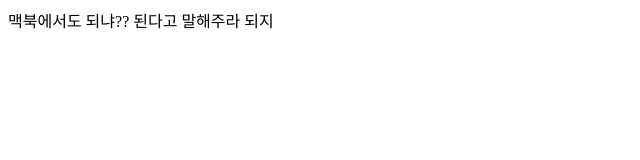
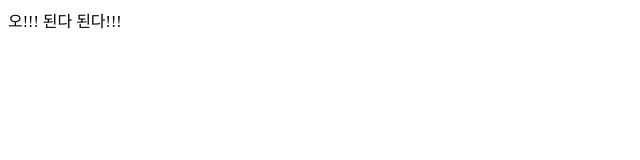
Before and after one commit to lionkim87/code, a plain HTML site: page ex.html in a window 1280 px wide. Shown: the whole page, without its empty margins (0-640 px from the left). Drawn offline with Linux system fonts and the light colour scheme.

Commit message:
good job

```diff
--- a/ex.html
+++ b/ex.html
@@ -5,6 +5,6 @@
     <title>근성으로 해보자.</title>
 </head>
 <body>
-맥북에서도 되냐?? 된다고 말해주라 되지
+오!!! 된다 된다!!!
 </body>
 </html>
```
